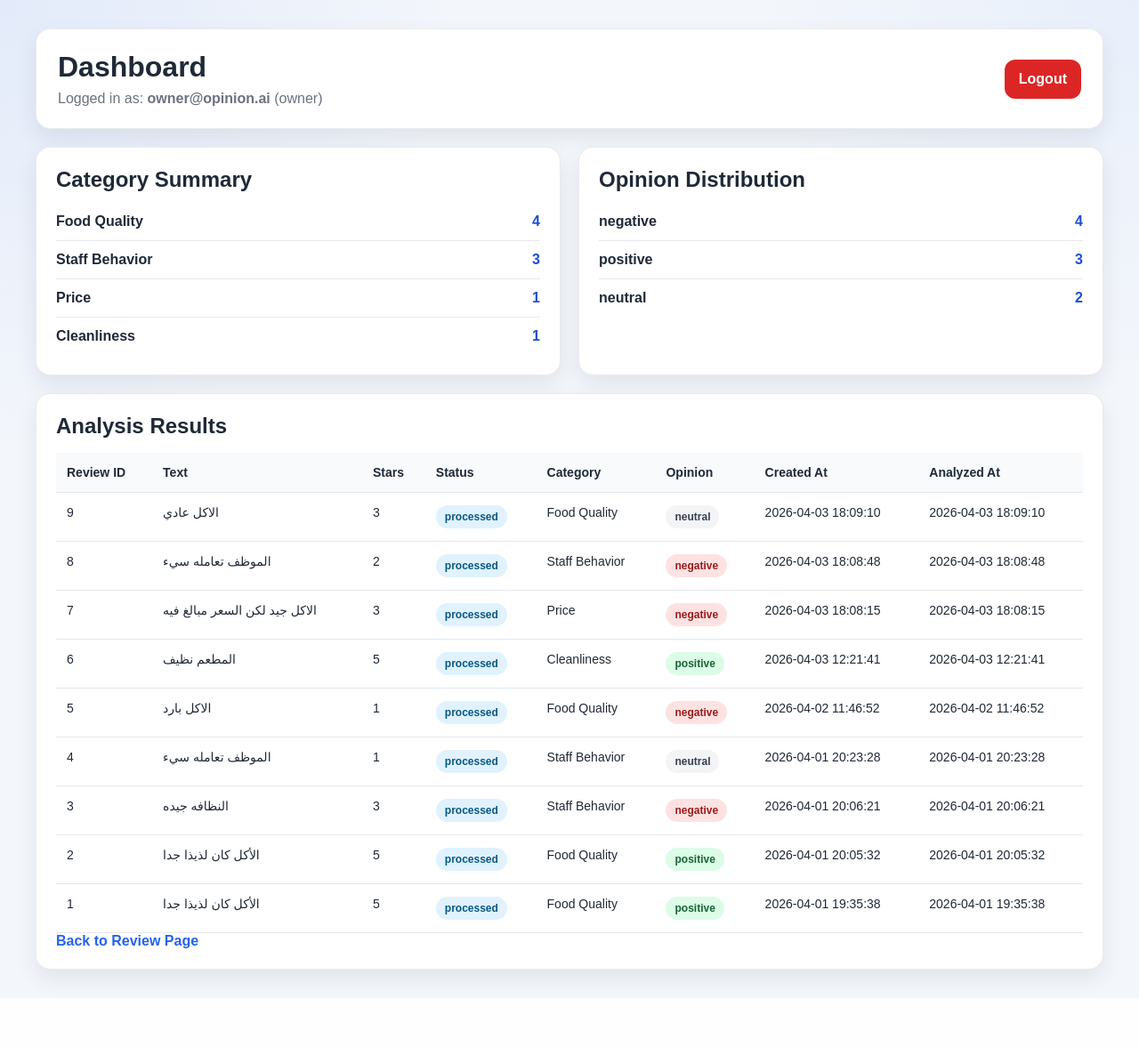
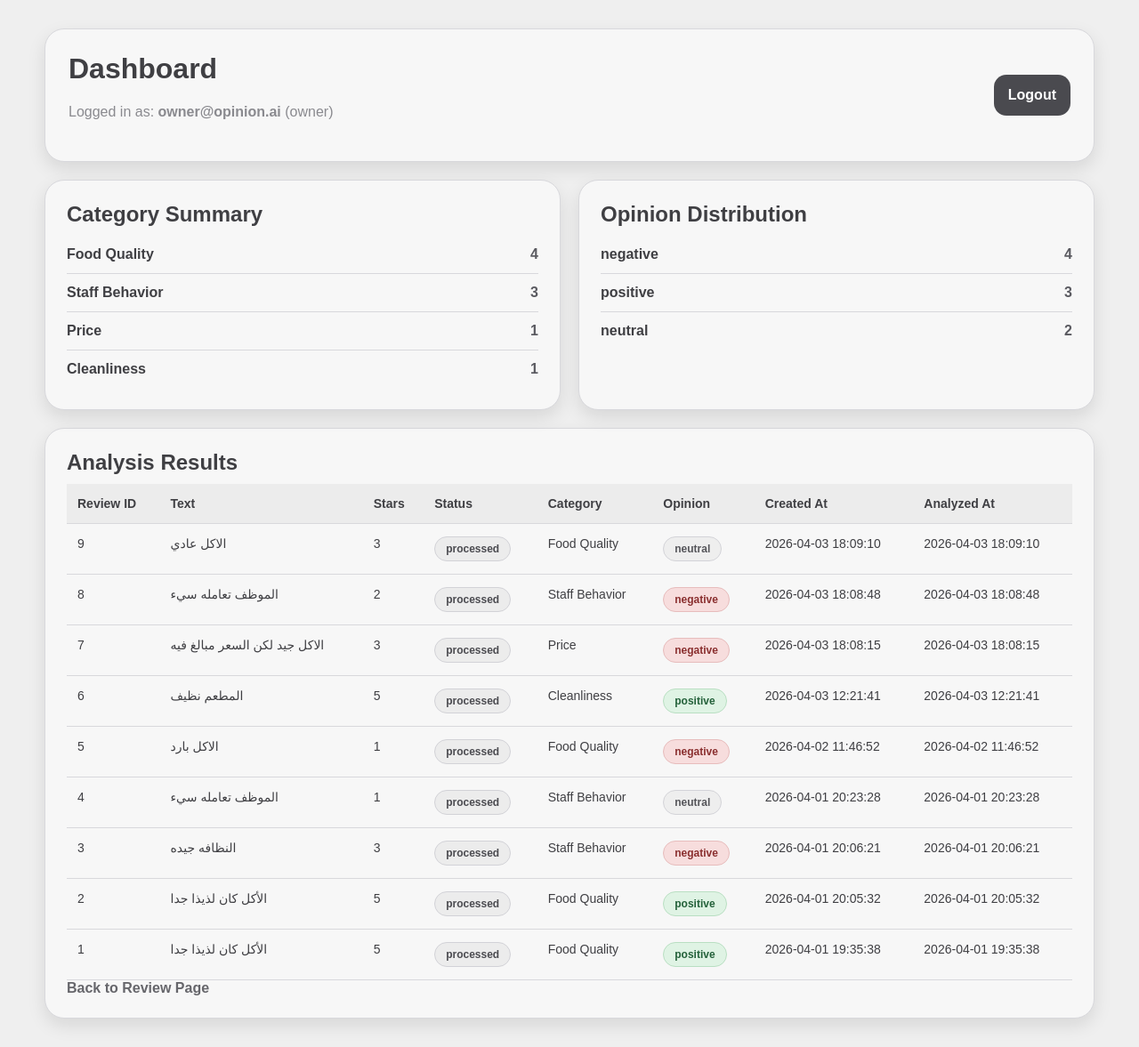
Before and after one commit to 8ra1/opinion_ai-cl, a Flask app: page /dashboard in a window 1280 px wide. Shown: the whole page at 89% size. Before the commit the page ends 1115 px from the top, so only its background shows below. Run offline with Flask 3, Linux system fonts and the light colour scheme; a user stored in the database is signed in; data comes from the database, SQL or seed files in the repository; both versions use the stored data as it was after the commit; parts of the project's set-up code (start-up, migrations or seed data) failed here and were passed over.

Commit message:
the last version

```diff
--- a/static/style.css
+++ b/static/style.css
@@ -1,37 +1,26 @@
 /* =========================================
-   OPINION.AI - Global Stylesheet
-   هذا الملف يحتوي التنسيقات المشتركة بين:
-   - review.html
-   - login.html
-   - dashboard.html
+   OPINION.AI - Soft Gray Theme
    ========================================= */
 
-/* -----------------------------------------
-   ألوان عامة للمشروع
-   استخدمناها لتوحيد الشكل
-   ----------------------------------------- */
 :root {
-    --bg: #f3f6fb;
-    --surface: #ffffff;
-    --surface-2: #f8fafc;
-    --text: #1f2937;
-    --muted: #6b7280;
-    --border: #e5e7eb;
-    --primary: #2563eb;
-    --primary-dark: #1d4ed8;
-    --danger: #dc2626;
-    --danger-dark: #b91c1c;
-    --success-bg: #dcfce7;
-    --success-text: #166534;
-    --error-bg: #fee2e2;
-    --error-text: #991b1b;
-    --shadow: 0 10px 25px rgba(15, 23, 42, 0.08);
-    --radius: 16px;
+    --bg: #efefef;
+    --surface: #f7f7f7;
+    --surface-2: #f0f0f0;
+    --text: #3f3f43;
+    --muted: #8a8a8f;
+    --border: #d8d8dc;
+    --primary: #4a4a4f;
+    --primary-dark: #3f3f43;
+    --danger: #4a4a4f;
+    --danger-dark: #3f3f43;
+    --success-bg: #ececec;
+    --success-text: #4b4b50;
+    --error-bg: #ececec;
+    --error-text: #4b4b50;
+    --shadow: 0 8px 20px rgba(0, 0, 0, 0.10);
+    --radius: 22px;
 }
 
-/* -----------------------------------------
-   Reset بسيط
-   ----------------------------------------- */
 * {
     box-sizing: border-box;
 }
@@ -41,39 +30,30 @@ html, body {
     padding: 0;
 }
 
-/* -----------------------------------------
-   تنسيق عام للصفحة
-   ----------------------------------------- */
 body {
     font-family: Arial, sans-serif;
-    background:
-        radial-gradient(circle at top left, rgba(37, 99, 235, 0.08), transparent 30%),
-        radial-gradient(circle at top right, rgba(59, 130, 246, 0.06), transparent 25%),
-        var(--bg);
+    background: var(--bg);
     color: var(--text);
     min-height: 100vh;
 }
 
-/* -----------------------------------------
-   حاوية عامة
-   ----------------------------------------- */
 .page-container {
-    width: min(95%, 1200px);
+    width: min(95%, 1180px);
     margin: 32px auto;
 }
 
 /* -----------------------------------------
-   بطاقات عامة
+   البطاقات
    ----------------------------------------- */
 .card {
     background: var(--surface);
-    border: 1px solid rgba(229, 231, 235, 0.8);
+    border: 1px solid var(--border);
     border-radius: var(--radius);
     box-shadow: var(--shadow);
 }
 
 /* -----------------------------------------
-   صفحة النماذج مثل review و login
+   صفحات الفورم: review / login
    ----------------------------------------- */
 .form-page {
     display: grid;
@@ -84,27 +64,31 @@ body {
 
 .form-panel,
 .info-panel {
-    padding: 28px;
+    padding: 30px;
 }
 
 .form-panel h1,
 .info-panel h2,
-.section-title {
+.section-title,
+.dashboard-header h1,
+.table-card h2 {
     margin-top: 0;
-    margin-bottom: 12px;
+    margin-bottom: 10px;
     color: var(--text);
+    font-weight: 700;
 }
 
 .form-panel p,
 .info-panel p,
-.muted {
+.dashboard-header p,
+.muted,
+.empty-message {
     color: var(--muted);
     line-height: 1.7;
 }
 
 .info-panel {
-    background: linear-gradient(135deg, #eff6ff, #f8fbff);
-    border: 1px solid rgba(191, 219, 254, 0.8);
+    background: #f3f3f3;
 }
 
 .info-panel ul {
@@ -114,7 +98,7 @@ body {
 }
 
 /* -----------------------------------------
-   عناصر الفورم
+   الحقول
    ----------------------------------------- */
 .form-group {
     margin-top: 18px;
@@ -123,7 +107,7 @@ body {
 label {
     display: block;
     margin-bottom: 8px;
-    font-weight: bold;
+    font-weight: 700;
     color: var(--text);
 }
 
@@ -133,25 +117,30 @@ select,
 button {
     width: 100%;
     font-size: 16px;
-    border-radius: 12px;
+    border-radius: 14px;
 }
 
 input,
 textarea,
 select {
     border: 1px solid var(--border);
-    padding: 12px 14px;
-    background: #fff;
+    padding: 14px 16px;
+    background: #f5f5f5;
     color: var(--text);
     outline: none;
     transition: 0.2s ease;
 }
 
+input::placeholder,
+textarea::placeholder {
+    color: #9a9a9f;
+}
+
 input:focus,
 textarea:focus,
 select:focus {
-    border-color: rgba(37, 99, 235, 0.6);
-    box-shadow: 0 0 0 4px rgba(37, 99, 235, 0.12);
+    border-color: #b8b8bd;
+    box-shadow: 0 0 0 3px rgba(120, 120, 125, 0.10);
 }
 
 textarea {
@@ -159,50 +148,44 @@ textarea {
     min-height: 160px;
 }
 
+/* -----------------------------------------
+   الأزرار
+   ----------------------------------------- */
 button {
     border: none;
-    padding: 13px 16px;
+    padding: 14px 16px;
     cursor: pointer;
-    font-weight: bold;
+    font-weight: 700;
     transition: 0.2s ease;
 }
 
-/* -----------------------------------------
-   أزرار عامة
-   ----------------------------------------- */
-.btn-primary {
+.btn-primary,
+.btn-danger {
     background: var(--primary);
-    color: white;
+    color: #ffffff;
 }
 
-.btn-primary:hover {
+.btn-primary:hover,
+.btn-danger:hover {
     background: var(--primary-dark);
 }
 
-.btn-danger {
-    background: var(--danger);
-    color: white;
-}
-
-.btn-danger:hover {
-    background: var(--danger-dark);
-}
-
 /* -----------------------------------------
-   روابط عامة
+   الروابط
    ----------------------------------------- */
 .inline-link {
-    color: var(--primary);
+    color: #66666b;
     text-decoration: none;
-    font-weight: bold;
+    font-weight: 700;
 }
 
 .inline-link:hover {
+    color: #4a4a4f;
     text-decoration: underline;
 }
 
 /* -----------------------------------------
-   رسائل flash
+   رسائل Flash
    ----------------------------------------- */
 .flash-messages {
     margin-bottom: 18px;
@@ -210,27 +193,22 @@ button {
 
 .flash-message {
     padding: 12px 14px;
-    border-radius: 12px;
+    border-radius: 14px;
     margin-bottom: 10px;
     font-weight: 600;
-    border: 1px solid transparent;
+    border: 1px solid var(--border);
 }
 
 .flash-success {
     background: var(--success-bg);
     color: var(--success-text);
-    border-color: #bbf7d0;
 }
 
 .flash-error {
     background: var(--error-bg);
     color: var(--error-text);
-    border-color: #fecaca;
 }
 
-/* -----------------------------------------
-   روابط أعلى/أسفل النماذج
-   ----------------------------------------- */
 .form-links {
     margin-top: 18px;
     display: flex;
@@ -240,10 +218,10 @@ button {
 }
 
 /* -----------------------------------------
-   تنسيق dashboard
+   Dashboard
    ----------------------------------------- */
 .dashboard-header {
-    padding: 24px;
+    padding: 26px;
     margin-bottom: 20px;
 }
 
@@ -255,15 +233,6 @@ button {
     flex-wrap: wrap;
 }
 
-.dashboard-header h1 {
-    margin: 0 0 8px;
-}
-
-.dashboard-header p {
-    margin: 0;
-    color: var(--muted);
-}
-
 .summary-grid {
     display: grid;
     grid-template-columns: repeat(auto-fit, minmax(280px, 1fr));
@@ -272,7 +241,7 @@ button {
 }
 
 .summary-card {
-    padding: 22px;
+    padding: 24px;
 }
 
 .summary-list {
@@ -294,36 +263,32 @@ button {
 }
 
 .summary-key {
-    font-weight: bold;
+    font-weight: 700;
+    color: var(--text);
 }
 
 .summary-value {
-    color: var(--primary-dark);
-    font-weight: bold;
+    color: #5a5a60;
+    font-weight: 700;
 }
 
 /* -----------------------------------------
-   قسم الجدول
+   الجدول
    ----------------------------------------- */
 .table-card {
-    padding: 22px;
+    padding: 24px;
     overflow-x: auto;
-}
-
-.table-card h2 {
-    margin-top: 0;
-    margin-bottom: 16px;
 }
 
 table {
     width: 100%;
     border-collapse: collapse;
     min-width: 950px;
-    background: white;
+    background: transparent;
 }
 
 thead th {
-    background: var(--surface-2);
+    background: #ececec;
     color: var(--text);
     font-size: 14px;
     text-align: left;
@@ -336,52 +301,53 @@ tbody td {
     border-bottom: 1px solid var(--border);
     vertical-align: top;
     font-size: 14px;
+    color: var(--text);
 }
 
 tbody tr:hover {
-    background: #f8fbff;
+    background: #f1f1f1;
 }
 
 /* -----------------------------------------
-   شارات بسيطة للحالة أو الرأي
+   الشارات العامة
    ----------------------------------------- */
 .badge {
     display: inline-block;
-    padding: 6px 10px;
+    padding: 6px 12px;
     border-radius: 999px;
     font-size: 12px;
-    font-weight: bold;
+    font-weight: 700;
     white-space: nowrap;
+    border: 1px solid transparent;
 }
 
+/* شارة الحالة */
 .badge-status {
-    background: #e0f2fe;
-    color: #075985;
+    background: #ececec;
+    color: #4b4b50;
+    border-color: #d2d2d7;
 }
 
+/* رأي إيجابي */
 .badge-positive {
-    background: #dcfce7;
-    color: #166534;
+    background: #dff3e4;
+    color: #24613a;
+    border-color: #b9dfc2;
 }
 
+/* رأي محايد */
 .badge-neutral {
-    background: #f3f4f6;
-    color: #374151;
+    background: #eeeeee;
+    color: #55555a;
+    border-color: #d3d3d8;
 }
 
+/* رأي سلبي */
 .badge-negative {
-    background: #fee2e2;
-    color: #991b1b;
+    background: #f7dddd;
+    color: #8a2f2f;
+    border-color: #e7bcbc;
 }
-
-/* -----------------------------------------
-   رسائل عدم وجود بيانات
-   ----------------------------------------- */
-.empty-message {
-    color: var(--muted);
-    font-style: italic;
-}
-
 /* -----------------------------------------
    Responsive
    ----------------------------------------- */
--- a/templates/login.html
+++ b/templates/login.html
@@ -23,7 +23,7 @@
                  الجزء الرئيسي: نموذج تسجيل الدخول
                  ========================================= -->
             <div class="card form-panel">
-                <h1>Admin / Owner Login</h1>
+                <h1>Sign In</h1>
                 <p>
                     Sign in to access the dashboard and review analysis results.
                 </p>
@@ -97,9 +97,6 @@
                     <li>Log out safely when finished.</li>
                 </ul>
 
-                <p class="muted">
-                    Use the seeded accounts created earlier, such as owner and admin.
-                </p>
             </div>
 
         </div>
```
Also changed, not shown: evaluation.py (deleted, +0 -132 lines), training.py (+56 -72 lines), database/opinion_ai.db, 4 other files.
